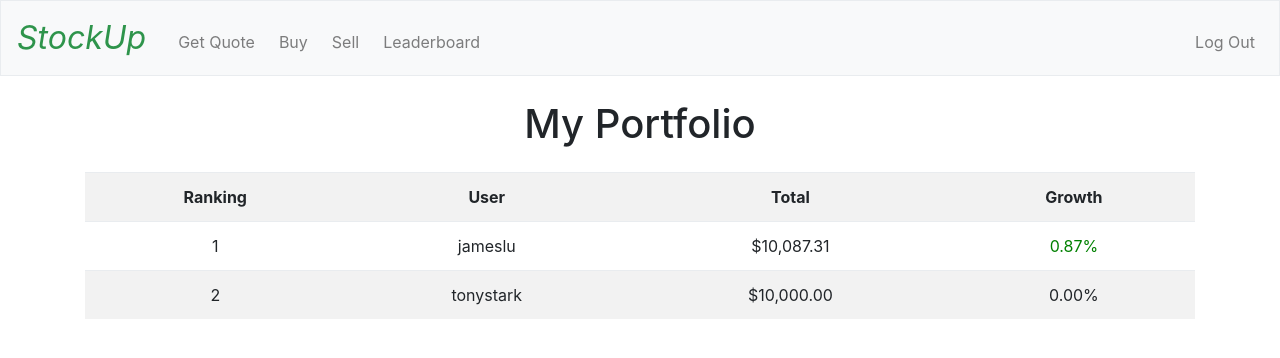
After one commit to jameslu1/StockUp, a Flask app: page /leaderboard in a window 1280 px wide. The commit adds this page. Shown: the top 358 px of the page. Run offline with Flask 2, Linux system fonts and the light colour scheme; a user stored in the database is signed in; some libraries are stand-ins or nearby versions.

Commit message:
added leaderboards, fixed templates

```diff
--- a/application.py
+++ b/application.py
@@ -89,7 +89,6 @@ def index():
     value=0.0
     for i in range(size):
 
-        # Declare variables
         symbol=portfolio[i][0]
         shares=portfolio[i][1]
         price=portfolio[i][2]
@@ -113,7 +112,7 @@ def index():
             connection.commit()
 
         # Calculate percent change
-        pChange=(total-oldTotal)/oldTotal
+        pChange=percent_change(total, oldTotal)
         if pChange>0:
             growth=1
         elif pChange<0:
@@ -138,7 +137,16 @@ def index():
     balance=db.fetchone()[0]
     value+=balance
 
-    return render_template("index.html", stocks=stocks, balance=usd(balance), total=usd(value))
+    # Calculate total percent change
+    totalChange=percent_change(value, 10000)
+    if totalChange>0:
+        totalGrowth=1
+    elif totalChange<0:
+        totalGrowth=-1
+    else:
+        totalGrowth=0
+
+    return render_template("index.html", stocks=stocks, balance=usd(balance), total=usd(value), totalChange=percent(totalChange), totalGrowth=totalGrowth)
 
 # Route to purchasing page
 @app.route("/buy", methods=["GET", "POST"])
@@ -208,11 +216,52 @@ def buy():
     else:
         return render_template("buy.html")
 
-# Route to transaction history page
-@app.route("/history")
+# Route to leaderboard page
+@app.route("/leaderboard")
 @login_required
-def history():
-    return apology("Unavailable")
+def leaderboard():
+
+    # Get all users
+    db.execute("SELECT id,username,cash FROM users")
+    userList=db.fetchall()
+    numberOfUsers=len(userList)
+
+    # Create a list of user info
+    users=[]
+    for n in range(numberOfUsers):
+        user_id=userList[n][0]
+        username=userList[n][1]
+        cash=userList[n][2]
+
+        # Get total value of users stocks and balance
+        db.execute("SELECT total FROM portfolio where id=?", (user_id,))
+        totalList=db.fetchall()
+        total=0
+        for i in totalList:
+            total+=i[0]
+        total+= cash
+
+        # Calculate percent change
+        change=percent_change(total, 10000)
+        if change>0:
+            totalGrowth=1
+        elif change<0:
+            totalGrowth=-1
+        else:
+            totalGrowth=0
+
+        # Create list of user info
+        user= {
+            "id": user_id,
+            "username": username,
+            "total": total,
+            "usd_total": usd(total),
+            "change": percent(change),
+            "growth": totalGrowth
+        }
+        users.append(user)
+    sort_users(users)
+    return render_template("leaderboard.html", users=users)
 
 # Route to login page
 @app.route("/login", methods=["GET", "POST"])
@@ -333,7 +382,6 @@ def register():
 @login_required
 def sell():
 
-    # Get stock symbols to sell
     db.execute("SELECT symbol total FROM portfolio WHERE id = ?", (session["user_id"],))
     symbols=db.fetchall()
 
@@ -388,7 +436,6 @@ def sell():
             db.execute("UPDATE portfolio SET shares=?,total=?,original_total=? WHERE id=? AND symbol=?", (shares-int(request.form.get("shares")), newTotal, oldTotal, session["user_id"], request.form.get("symbol"),))
             connection.commit()
 
-        # Update template
         db.execute("SELECT symbol total FROM portfolio WHERE id = ?", (session["user_id"],))
         symbols=db.fetchall()
         return render_template("sell.html", symbols=symbols, total=usd(total), shares=request.form.get("shares"), symbol=request.form.get("symbol"), balance=usd(balance))
--- a/helpers.py
+++ b/helpers.py
@@ -52,9 +52,8 @@ def lookup(symbol):
     try:
 
         # Get CSV file
-        # Use following code only if running flask from command line:
-        # url = f"https://www.alphavantage.co/query?apikey={os.getenv('API_KEY')}&datatype=csv&function=TIME_SERIES_INTRADAY&interval=1min&symbol={symbol}"
-        # Otherwise, use next line
+        # use the following code if app is executed on a command line
+        #url = f"https://www.alphavantage.co/query?apikey={os.getenv('API_KEY')}&datatype=csv&function=TIME_SERIES_INTRADAY&interval=1min&symbol={symbol}"
         url = f"https://www.alphavantage.co/query?apikey=REYK3P8B6YFO2GL6&datatype=csv&function=TIME_SERIES_INTRADAY&interval=1min&symbol={symbol}"
         webpage = urllib.request.urlopen(url)
         datareader = csv.reader(webpage.read().decode("utf-8").splitlines())
@@ -76,6 +75,44 @@ def lookup(symbol):
     except:
         return None
 
+# Sort users using merge sort
+def sort_users(users):
+
+    if len(users)>1:
+        mid = len(users)//2
+        lefthalf = users[:mid]
+        righthalf = users[mid:]
+
+        sort_users(lefthalf)
+        sort_users(righthalf)
+
+        i=0
+        j=0
+        k=0
+        while i < len(lefthalf) and j < len(righthalf):
+            if lefthalf[i]['total'] > righthalf[j]['total']:
+                users[k]=lefthalf[i]
+                i+=1
+            else:
+                users[k]=righthalf[j]
+                j+=1
+            k+=1
+
+        while i < len(lefthalf):
+            users[k]=lefthalf[i]
+            i=i+1
+            k=k+1
+
+        while j < len(righthalf):
+            users[k]=righthalf[j]
+            j=j+1
+            k=k+1
+
+    return(users)
+
+def percent_change(a,b):
+    return float((a-b)/b)
+
 # Formats value as US Dollar
 def usd(value):
     return f"${value:,.2f}"
--- a/templates/index.html
+++ b/templates/index.html
@@ -39,7 +39,9 @@
         <td></td>
         <td></td>
         <td><strong>{{ total }}</strong></td>
-        <td></td>
+        <td {% if totalGrowth>0 %} style="color:green" {% endif %}{% if totalGrowth<0 %} style="color:red" {% endif %}>
+            <strong>{{ totalChange }}</strong>
+        </td>
     </tr>
 </table>
 {% endblock %}
--- a/templates/layout.html
+++ b/templates/layout.html
@@ -34,7 +34,7 @@
                         <li class="nav-item ml-2"><a class="nav-link" href="/quote">Get Quote</a></li>
                         <li class="nav-item ml-2"><a class="nav-link" href="/buy">Buy</a></li>
                         <li class="nav-item ml-2"><a class="nav-link" href="/sell">Sell</a></li>
-                        <li class="nav-item ml-2"><a class="nav-link" href="/history">Transaction History</a></li>
+                        <li class="nav-item ml-2"><a class="nav-link" href="/leaderboard">Leaderboard</a></li>
                     </ul>
                     <ul class="navbar-nav ml-auto mt-2">
                         <li class="nav-item"><a class="nav-link" href="/logout">Log Out</a></li>
--- /dev/null
+++ b/templates/leaderboard.html
@@ -0,0 +1,29 @@
+{% extends "layout.html" %}
+
+{% block title %}
+    Leaderboards
+{% endblock %}
+
+{% block main %}
+<h1 class="my-4">My Portfolio</h1>
+<table class="table table-striped" style="width:100%">
+    <tr>
+        <th>Ranking</th>
+        <th>User</th>
+        <th>Total</th>
+        <th>Growth</th>
+    </tr>
+
+    {% for user in users %}
+    <tr>
+        <td>{{ loop.index }}</td>
+        <td>{{ user['username'] }}</td>
+        <td>{{ user['usd_total'] }}</td>
+        <td {% if user['growth']>0 %} style="color:green;" {% endif %}{% if user['growth']<0 %} style="color:red;" {% endif %}>
+            {{ user['change'] }}
+        </td>
+    </tr>
+    {% endfor %}
+
+</table>
+{% endblock %}
```
Also changed, not shown: database.db, static/style.css (line endings or trailing spaces).
